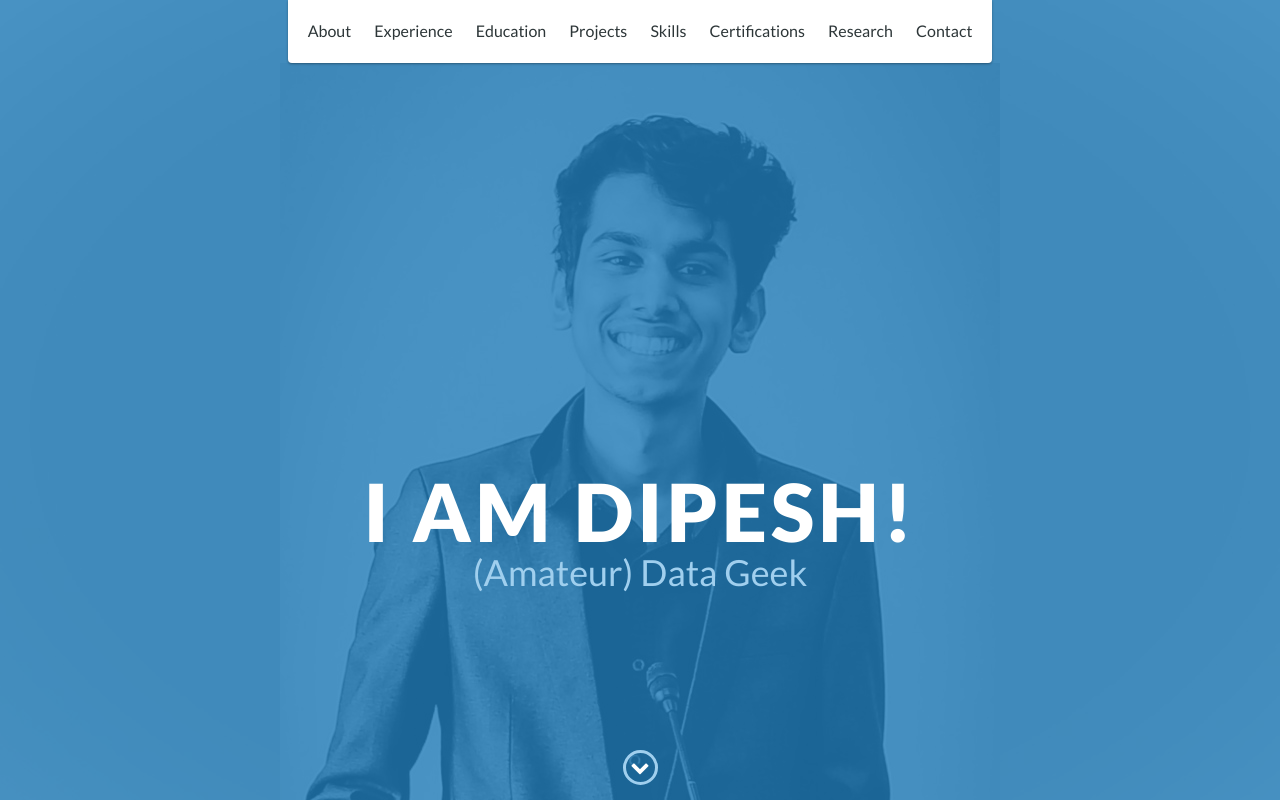
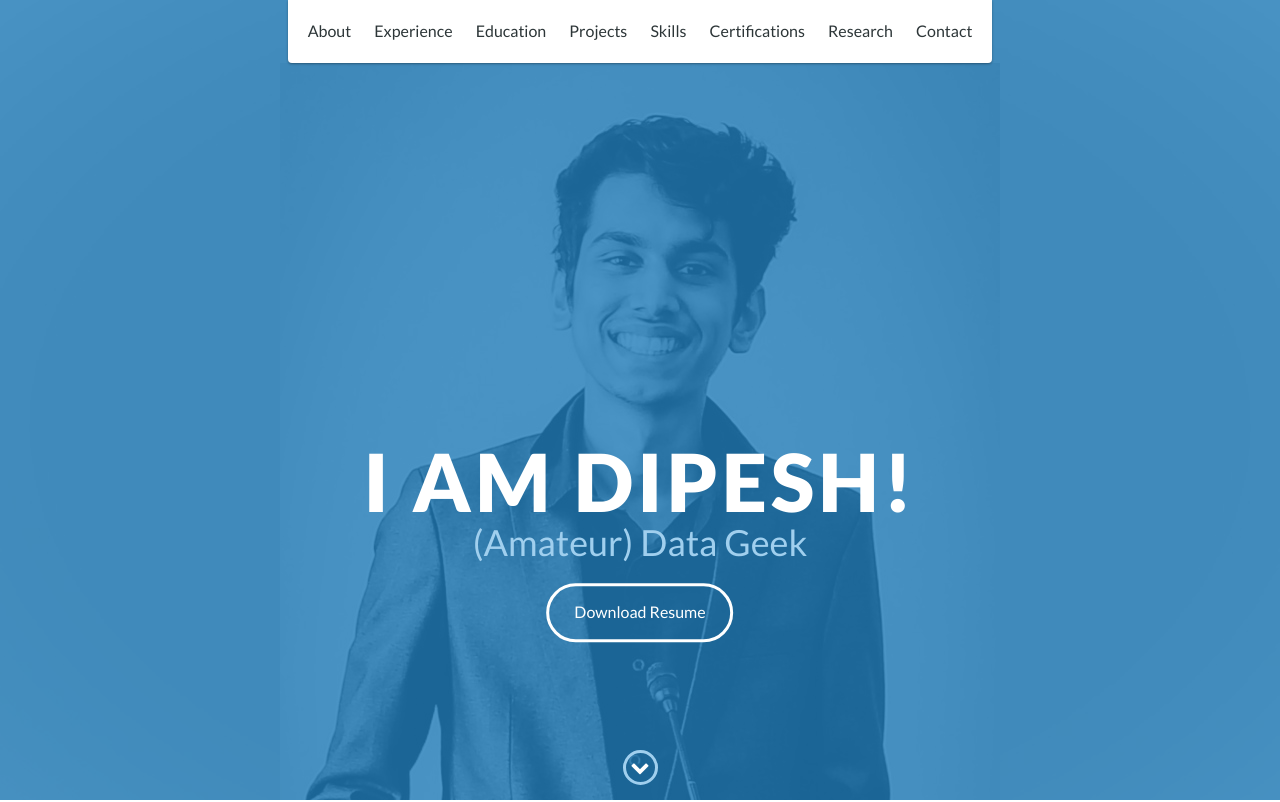
Before and after one commit to Dpoudel18/dipeshpoudel, a plain HTML site: page index.html in a window 1280 px wide. Shown: the top 802 px of the page. Drawn offline with nearby package versions, Linux system fonts and the light colour scheme.

Commit message:
button update

```diff
--- a/index.html
+++ b/index.html
@@ -76,7 +76,7 @@
 
             </h1>
             <h2>(Amateur) Data Geek</h2>
-          <!-- <a href="#" class="btn-rounded-white">Download Resume</a> -->
+          <a href="resume/Dipesh_resume.pdf" target="_blank" class="btn-rounded-white">Download Resume</a>
         </div>
         <!-- End #lead-content -->
 
```
Also changed, not shown: 3 other files.
